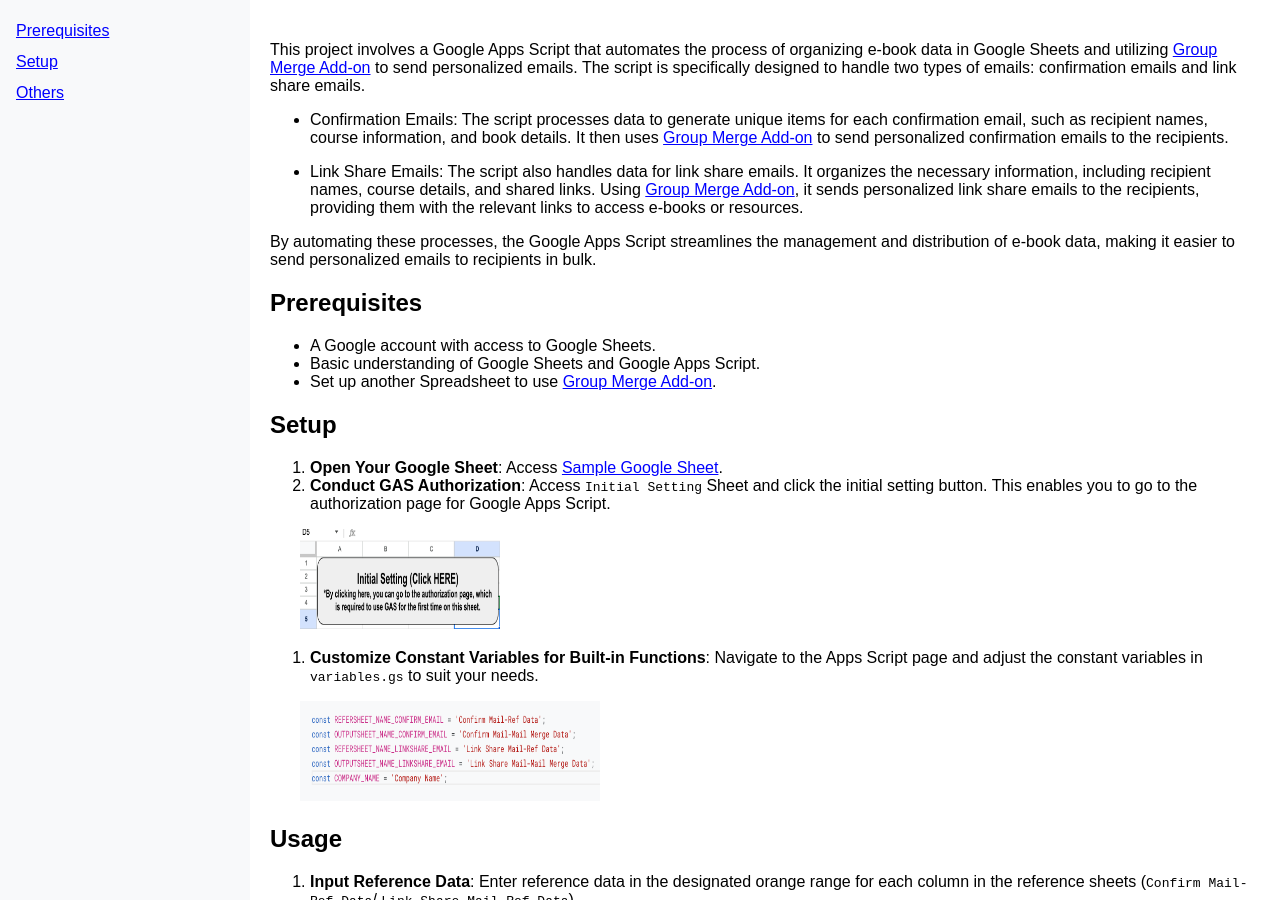
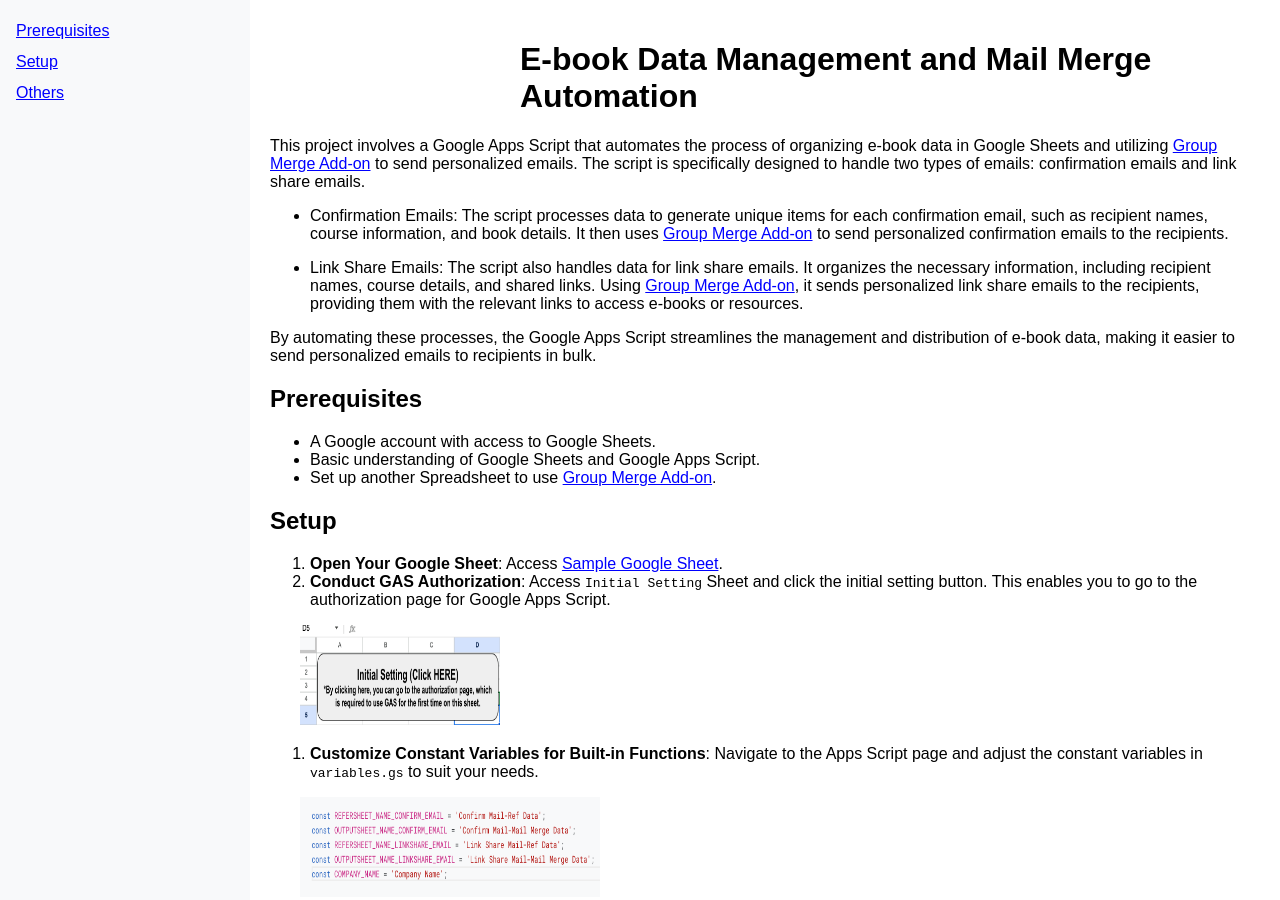
Before and after one commit to tsato21/book-data-organizer, a Jekyll site: the page built from docs/index.md, in a window 1280 px wide and 900 px high. Built offline with Jekyll 4.4.1, drawn with Linux system fonts in a browser that asks for light colours; our own code applies the rules of GitHub Pages for plain Markdown files.

Commit message:
Update index.md

```diff
--- a/docs/index.md
+++ b/docs/index.md
@@ -1,4 +1,6 @@
-
+---
+title: "E-book Data Management and Mail Merge Automation"
+---
 This project involves a Google Apps Script that automates the process of organizing e-book data in Google Sheets and utilizing [Group Merge Add-on](https://www.scriptable-assets.page/add-ons/group-merge/) to send personalized emails. The script is specifically designed to handle two types of emails: confirmation emails and link share emails.
 
 - Confirmation Emails: The script processes data to generate unique items for each confirmation email, such as recipient names, course information, and book details. It then uses [Group Merge Add-on](https://www.scriptable-assets.page/add-ons/group-merge/) to send personalized confirmation emails to the recipients.
```
